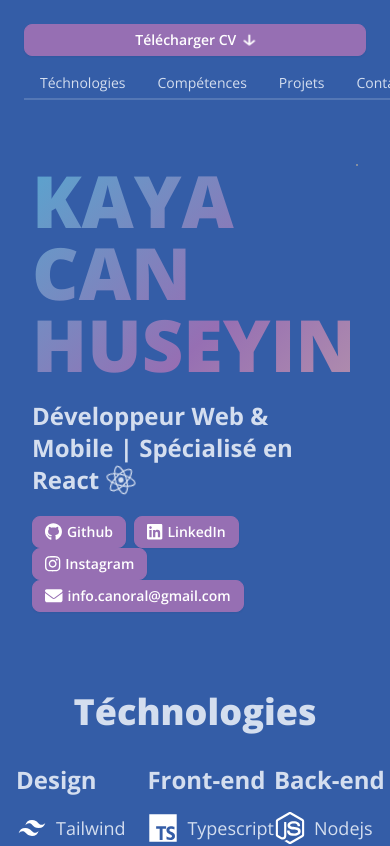
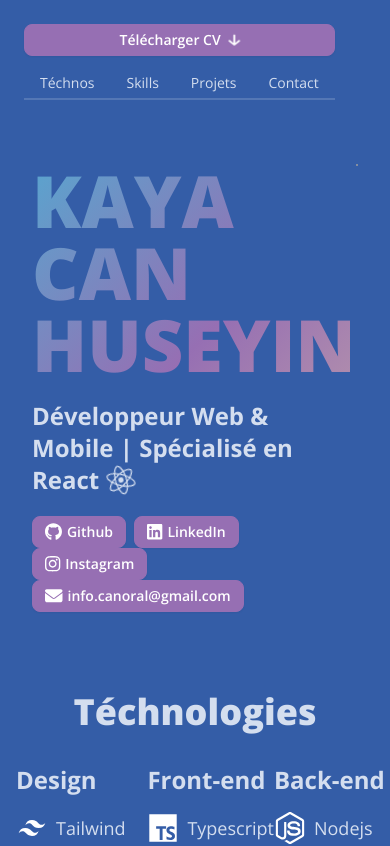
Before and after one commit to caankaya/Portfolio, a React (Vite) app: page / in a window 390 px wide. Shown: the top 846 px of the page. Built offline with nearby package versions, Linux system fonts and the light colour scheme; grey boxes are pictures that could not be loaded.

Commit message:
feat: Responsive design liens de la barre de navigation

```diff
--- a/src/Header/Header.tsx
+++ b/src/Header/Header.tsx
@@ -43,13 +43,13 @@ function Header() {
   };
 
   return (
-    <div className="navbar bg-base-100 mb-10 max-sm:flex max-sm:flex-col max-sm:items-stretch max-sm:gap-3">
+    <div className="navbar bg-base-100 mb-10 max-sm:flex max-sm:flex-col max-sm:flex-wrap max-sm:content-between max-sm:items-stretch max-sm:gap-3">
       <button className="btn btn-secondary btn-sm normal-case text-white" onClick={downloadCV}>
         Télécharger CV <FontAwesomeIcon icon={faArrowDown} bounce />
       </button>
       <div role="tablist" className="tabs tabs-bordered ml-auto">
-        {generateLink("technos", "Téchnologies")}
-        {generateLink("skills", "Compétences")}
+        {generateLink("technos", "Téchnos")}
+        {generateLink("skills", "Skills")}
         {generateLink("projects", "Projets")}
         {generateLink("contact", "Contact")}
       </div>
```
